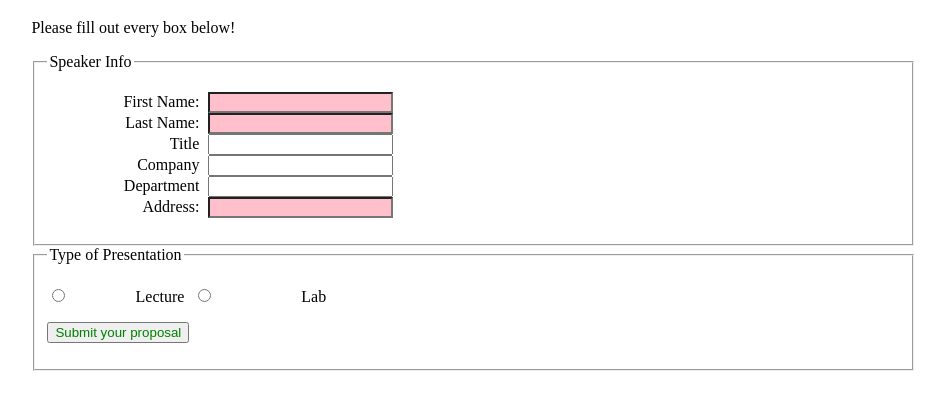
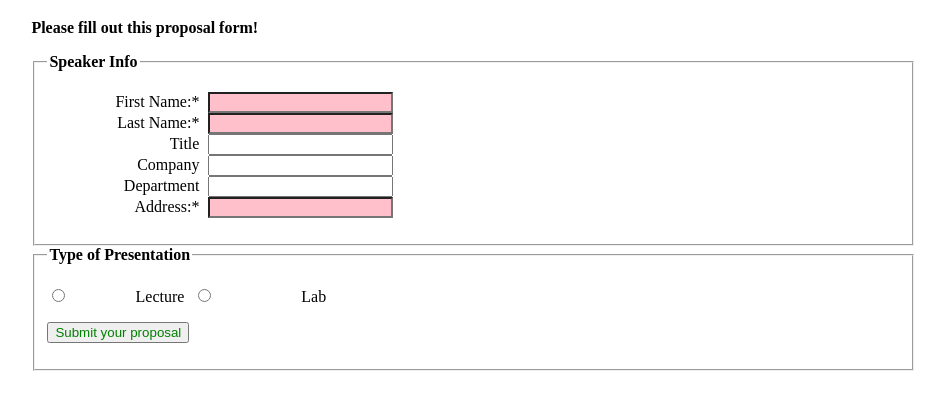
Before and after one commit to ananyatandel/atls-csci-3150, a plain HTML site: page assign11/form-exercise1(one).html in a window 1280 px wide. Shown: the part 69-478 px from the top of the page, without its empty margins (103-1048 px from the left). Drawn offline with Linux system fonts and the light colour scheme.

Commit message:
update html

```diff
--- a/assign11/form-exercise1(one).html
+++ b/assign11/form-exercise1(one).html
@@ -24,22 +24,22 @@
 
  <h1>2020 Proposal Form</h1>
 
- <p>Please fill out every box below!</p>
+ <p><b>Please fill out this proposal form!</b></p>
  <fieldset>
 
- <legend>Speaker Info</legend>
+ <legend><b>Speaker Info</b></legend>
  <ul>
 
     <!-- as mentioned in the reading, the label is associated to an input field
         through the use of for=”fstspkr1” to point to the id of the input field -->
 	<li>
-        <label for = "fstspkr1">First Name:</label>
+        <label for = "fstspkr1">First Name:*</label>
         <input id="fstspkr1" name="fstspkr1" type="text" class="reqfield" />
     </li>
 
 
  	<li>
-        <label for="lstname1">Last Name:</label>
+        <label for="lstname1">Last Name:*</label>
         <input id="lstname1" name="lstname1" type="text" class="reqfield"  />
 </li>
 <li>
@@ -55,7 +55,7 @@
 	<input id="department1" name="department1" type="text"  />
 </li>
 <li>
-    <label for="address1">Address:</label>
+    <label for="address1">Address:*</label>
 	<input id="address1" class="reqfield" name="address1" type="text" />
 </li>
 </ul>
@@ -64,7 +64,7 @@
     <div id="multchoice">
 
         <fieldset>
-    <legend>Type of Presentation</legend>
+    <legend><b>Type of Presentation</b></legend>
 
     <p><span><input value="1" id="TypeofPres_lec" name="p-type"
         type="radio" /> <label for="TypeofPres_lec">Lecture</label>
```
